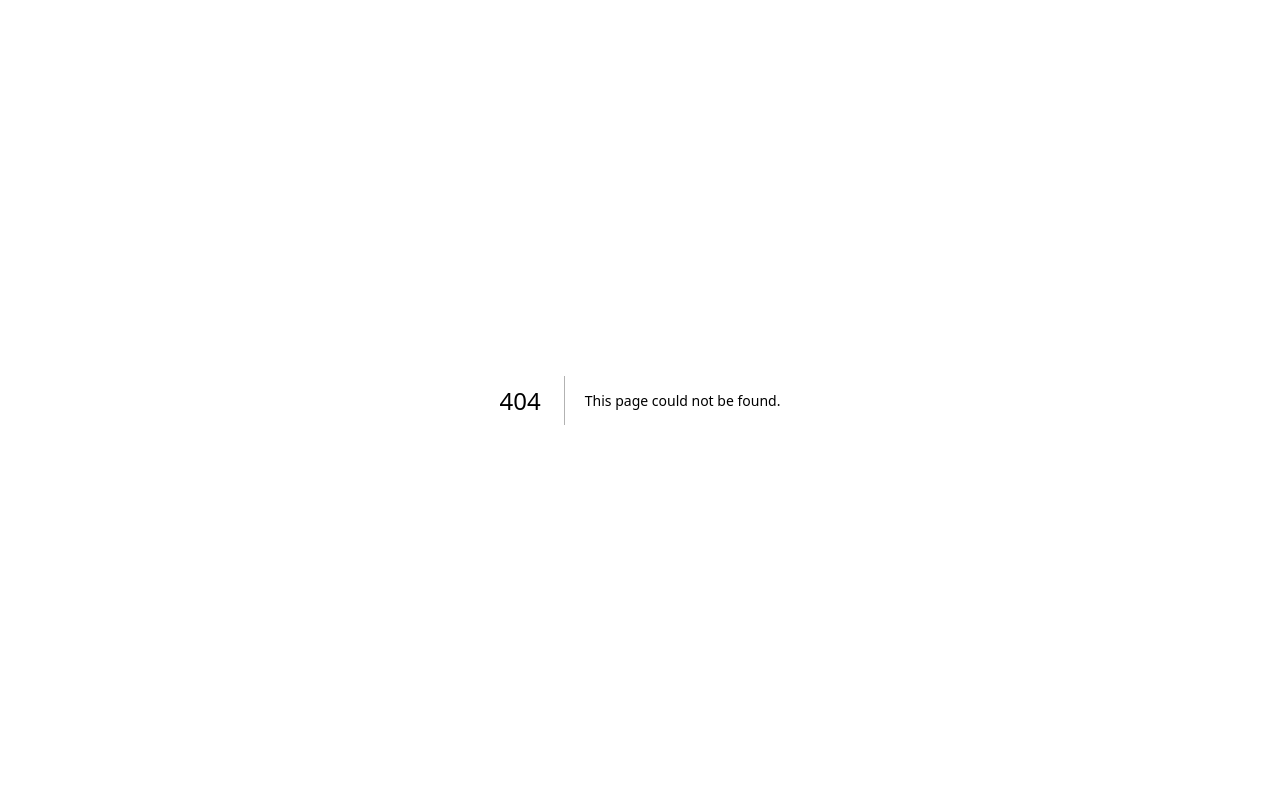
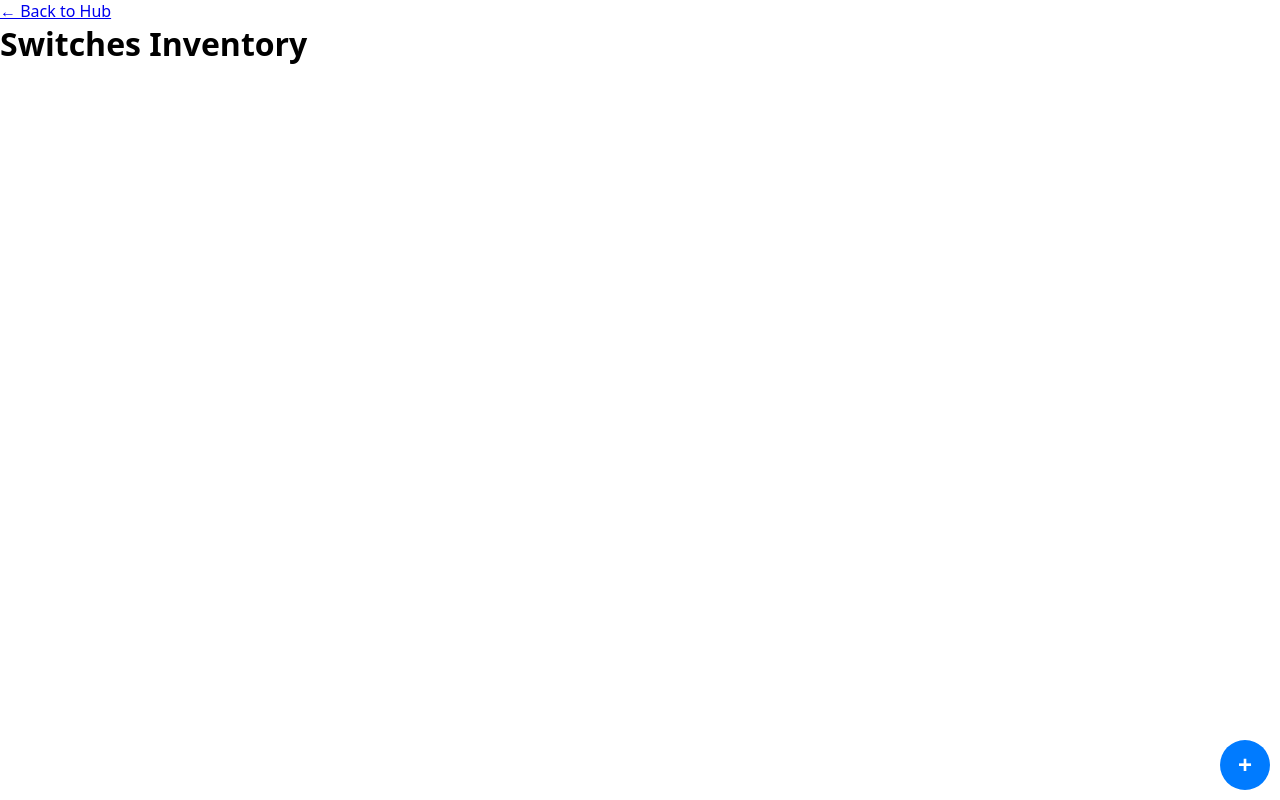
Before and after one commit to jahzerj/HobbInventory, a Next.js app: page /inventories/switches in a window 1280 px wide. Before the commit this address had no page. Built offline with nearby package versions, Linux system fonts and the light colour scheme.

Commit message:
restructuring files, reconfiguring modal, adding page for switches

```diff
--- a/components/ConfirmEditButton.jsx
+++ b/components/KeycapComponents/ConfirmEditButton.jsx
@@ -1,5 +1,5 @@
 import styled from "styled-components";
-import ConfirmEditIcon from "./icons/ConfirmEditIcon";
+import ConfirmEditIcon from "../icons/ConfirmEditIcon";
 
 export default function ConfirmEditButton({ isEditMode, onSaveChanges }) {
   return (
--- a/components/InventoryCard.jsx
+++ b/components/KeycapComponents/InventoryCard.jsx
@@ -1,7 +1,7 @@
 import styled from "styled-components";
 import { useRouter } from "next/router";
 import Image from "next/image";
-import DeleteIcon from "./icons/DeleteIcon";
+import DeleteIcon from "../icons/DeleteIcon";
 
 export default function InventoryCard({ data, isEditMode, onDelete }) {
   const router = useRouter();
--- /dev/null
+++ b/components/SwitchComponents/AddButton.jsx
@@ -0,0 +1,72 @@
+import { useState, useEffect, useRef } from "react";
+import styled from "styled-components";
+
+export default function AddButtton({ onOpenModal }) {
+  const [isExpanded, setIsExpanded] = useState(false);
+  const buttonRef = useRef(null);
+
+  //Handle click outside the collapse the button
+
+  useEffect(() => {
+    const handleCloseExpandedButton = (event) => {
+      if (buttonRef.current && !buttonRef.current.contains(event.target)) {
+        setIsExpanded(false);
+      }
+    };
+
+    if (isExpanded) {
+      window.addEventListener("click", handleCloseExpandedButton);
+    }
+
+    return () => {
+      window.removeEventListener("click", handleCloseExpandedButton);
+    };
+  }, [isExpanded]);
+
+  //Button click behaivor
+
+  const handleClick = () => {
+    if (window.innerWidth > 768) {
+      onOpenModal(); // large screens modal opens
+    } else {
+      isExpanded ? onOpenModal() : setIsExpanded(true);
+    }
+  };
+
+  return (
+    <StyledButton
+      ref={buttonRef}
+      $isExpanded={isExpanded}
+      onClick={handleClick}
+      aria-label="Add Switches Button"
+    >
+      {isExpanded ? " Add Switches +" : "+"}
+    </StyledButton>
+  );
+}
+
+const StyledButton = styled.button`
+  position: fixed;
+  bottom: 10px;
+  right: 10px;
+  z-index: 1000;
+  background-color: #007bff;
+  color: white;
+  border: none;
+  cursor: pointer;
+  display: flex;
+  align-items: center;
+  justify-content: center;
+  font-size: ${(props) => (props.$isExpanded ? "16px" : "24px")};
+  font-weight: bold;
+  border-radius: ${(props) => (props.$isExpanded ? "8px" : "50%")};
+  width: ${(props) => (props.$isExpanded ? "160px" : "50px")};
+  height: 50px;
+  transition: all 0.3s ease-in-out;
+  white-space: nowrap;
+  padding: ${(props) => (props.$isExpanded ? "0 15px" : "0")};
+
+  &:hover {
+    background-color: #0056b3;
+  }
+`;
--- a/pages/inventories/keycaps/[id].js
+++ b/pages/inventories/keycaps/[id].js
@@ -6,9 +6,9 @@ import { useEffect, useState } from "react";
 import { colorOptions } from "@/utils/colors";
 import Link from "next/link";
 import { nanoid } from "nanoid";
-import EditButton from "@/components/EditButton";
+import EditButton from "@/components/KeycapComponents/EditButton";
 import CloseButtonIcon from "@/components/icons/ClosebuttonIcon";
-import ConfirmEditButton from "@/components/ConfirmEditButton";
+import ConfirmEditButton from "@/components/KeycapComponents/ConfirmEditButton";
 
 export default function KeyCapDetail() {
   const router = useRouter();
--- /dev/null
+++ b/pages/inventories/switches/index.js
@@ -0,0 +1,19 @@
+import Link from "next/link";
+import AddButtton from "@/components/SwitchComponents/AddButton";
+import styled from "styled-components";
+
+export default function Switches() {
+  return (
+    <>
+      <Link href="/"> ← Back to Hub</Link>
+      <h1>Switches Inventory</h1>
+      <AddButtton />
+    </>
+  );
+}
+
+const StyledContainer = styled.ul`
+  display: flex;
+  flex-direction: column;
+  align-items: center;
+`;
```
Also changed, not shown: components/KeycapComponents/EditButton.jsx (renamed from components/EditInventoryButton.jsx, +6 -11 lines), components/KeycapComponents/EditInventoryButton.jsx (renamed from components/EditButton.jsx, +11 -6 lines), components/SwitchComponents/Modal.jsx (added, +94 -0 lines), pages/index.js (+6 -4 lines), pages/inventories/keycaps/index.js (+4 -4 lines), components/KeycapComponents/AddButton.jsx (renamed from components/AddButton.jsx), components/KeycapComponents/Modal.jsx (renamed from components/Modal.jsx).
